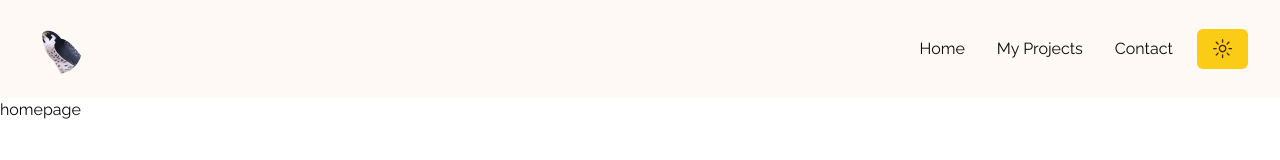
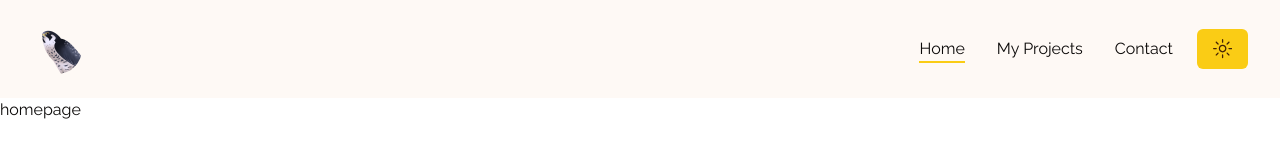
Before and after one commit to amylour/AmyR-Dev-Portfolio, a Next.js app: page / in a window 1280 px wide. Shown: the top 160 px of the page. Built offline with nearby package versions, Linux system fonts and the light colour scheme.

Commit message:
style: nav link animation

```diff
--- a/components/Nav.jsx
+++ b/components/Nav.jsx
@@ -1,7 +1,11 @@
+import { MotionConfig } from 'framer-motion';
 import Link from 'next/link';
 
 // next hooks
 import { usePathname } from 'next/navigation';
+
+// framer motion
+import { motion } from 'framer-motion';
 
 const links = [
     { path: '/', name: 'home' },
@@ -20,6 +24,15 @@ const Nav = ({ containerStyles, linkStyles, underlineStyles }) => {
                         href={link.path}
                         className={`capitalize ${linkStyles}`}
                     >
+                        {link.path === path && (
+                            <motion.span
+                              intitial={{ y: '-100%' }}
+                              animate={{ y: 0 }}
+                              transition={{ type: 'tween' }}
+                              layoutId='underline'
+                              className={`${underlineStyles}`}
+                            />
+                        )}
                         {link.name}
                     </Link>
                 );
```
